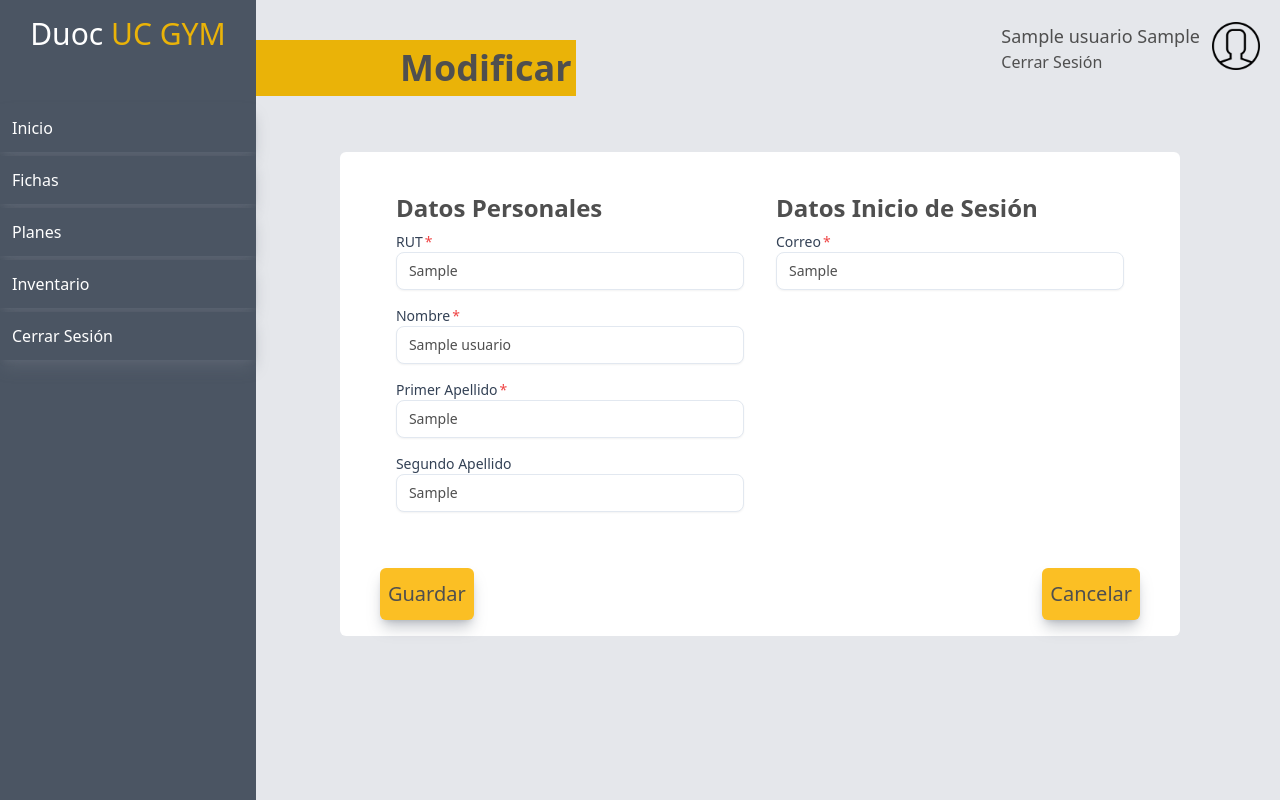
After one commit to GonzaBah/DuocUCGYM, a Django app: page /m_alumno in a window 1280 px wide. The commit adds this page. Run offline with Django 4.2, Linux system fonts and the light colour scheme; a user stored in the database is signed in; tables that the repository leaves empty hold one stand-in row (values such as "Sample post"); style sheets or scripts are compiled from the project's sources; some libraries are stand-ins or nearby versions.

Commit message:
Modificar perfil

```diff
--- a/duoc_gym/settings.py
+++ b/duoc_gym/settings.py
@@ -13,8 +13,7 @@ https://docs.djangoproject.com/en/4.2/ref/settings/
 from pathlib import Path
 import os
 import cx_Oracle
-cx_Oracle.init_oracle_client(lib_dir="C:\oracle\instantclient_19_19",
-                             config_dir="C:\secrets")
+cx_Oracle.init_oracle_client(lib_dir=r"C:\oracle\instantclient_21_10")
 # Build paths inside the project like this: BASE_DIR / 'subdir'.
 BASE_DIR = Path(__file__).resolve().parent.parent
 
@@ -29,6 +28,9 @@ SECRET_KEY = 'django-insecure--1i05=)3@ck)8=3$$cb4hl^nkf-_q7)q@szj0g4g5jnjobj@y%
 DEBUG = True
 
 ALLOWED_HOSTS = []
+
+#Messages
+MESSAGE_STORAGE = "django.contrib.messages.storage.cookie.CookieStorage"
 
 
 # Application definition
--- /dev/null
+++ b/gym/templates/duoc_gym/frmAlumnosModificar.html
@@ -0,0 +1,115 @@
+{% extends "duoc_gym/include/base.html" %}
+
+{% load static %}
+
+{% block titulo %}
+<title>Registrarse</title>
+{% endblock titulo %}
+
+{% block tituloBar %}
+Modificar
+{% endblock tituloBar %}
+
+{% block cuerpo %}
+<div class="flex flex-wrap justify-center w-full">
+    <div class="flex flex-wrap justify-center justify-items-center bg-white rounded-md mt-4  ">
+        <form id="signup" action="{% url 'm_perfil_auth' %}" method="POST" enctype="multipart/form-data">
+            {% csrf_token %}
+            <div class="flex justify-items-center p-10">
+
+                <div class="flex  justify-center ">
+
+                    <div class="flex flex-wrap justify-start w-full mx-2 px-2">
+
+                        <div class="text-2xl font-bold">
+                            <label>Datos Personales</label>
+                        </div>
+                        <div class="flex-col flex-wrap justify-evenly w-full ">
+                            <div class="py-2">
+                                <label
+                                    class="border-gray-900 after:content-['*'] after:ml-0.5 after:text-red-500 block text-sm font-medium text-slate-700"
+                                    for="">RUT</label>
+                                <input name="user.rut" class="px-3 py-2 bg-white border shadow-sm border-slate-200 placeholder-slate-400 focus:outline-none focus:border-sky-500 focus:ring-sky-500 block w-full rounded-lg sm:text-sm focus:ring-1 contrast-more:border-slate-400 contrast-more:placeholder-slate-500" type="text" value="{{ userInfo.rut }}" />
+
+                            </div>
+
+                            <div class="py-2">
+                                <label
+                                    class="border-gray-900 after:content-['*'] after:ml-0.5 after:text-red-500 block text-sm font-medium text-slate-700"
+                                    for="">Nombre</label>
+                                <input name="user.nombre" class="px-3 py-2 bg-white border shadow-sm border-slate-200 placeholder-slate-400 focus:outline-none focus:border-sky-500 focus:ring-sky-500 block w-full rounded-lg sm:text-sm focus:ring-1 contrast-more:border-slate-400 contrast-more:placeholder-slate-500" type="text" value="{{ userInfo.nombre }}" />
+                            </div>
+
+                            <div class="py-2">
+                                <label
+                                    class="border-gray-900 after:content-['*'] after:ml-0.5 after:text-red-500 block text-sm font-medium text-slate-700"
+                                    for="">Primer Apellido</label>
+                                <input name="user.apellido1" class="px-3 py-2 bg-white border shadow-sm border-slate-200 placeholder-slate-400 focus:outline-none focus:border-sky-500 focus:ring-sky-500 block w-full rounded-lg sm:text-sm focus:ring-1 contrast-more:border-slate-400 contrast-more:placeholder-slate-500" type="text" value="{{ userInfo.apellido1 }}" />
+                            </div>
+
+                            <div class="py-2">
+                                <label
+                                    class="border-gray-900 after:ml-0.5 after:text-red-500 block text-sm font-medium text-slate-700"
+                                    for="">Segundo Apellido</label>
+                                    <input name="user.apellido2" class="px-3 py-2 bg-white border shadow-sm border-slate-200 placeholder-slate-400 focus:outline-none focus:border-sky-500 focus:ring-sky-500 block w-full rounded-lg sm:text-sm focus:ring-1 contrast-more:border-slate-400 contrast-more:placeholder-slate-500" type="text" value="{{ userInfo.apellido2 }}" />
+                            </div>
+                        </div>
+
+
+                    </div>
+
+                    <div class="flex-col  flex-wrap justify-end w-full mx-2 px-2">
+                        <div class=" text-2xl font-bold  ">
+                            <label>Datos Inicio de Sesión</label>
+                        </div>
+                        <div class="flex-col flex-wrap justify-evenly w-full">
+                            <div class="py-2">
+                                <label
+                                class="border-gray-900 after:content-['*'] after:ml-0.5 after:text-red-500 block text-sm font-medium text-slate-700"
+                                for="">Correo</label>
+                                <input name="user.correo" class="px-3 py-2 bg-white border shadow-sm border-slate-200 placeholder-slate-400 focus:outline-none focus:border-sky-500 focus:ring-sky-500 block w-full rounded-lg sm:text-sm focus:ring-1 contrast-more:border-slate-400 contrast-more:placeholder-slate-500" type="text" value="{{ userInfo.correo }}" />
+                            </div>
+
+                        </div>
+                    </div>
+
+
+
+
+
+                </div>
+
+
+
+            </div>
+            <div class="flex justify-center mx-10">
+                <div class="flex justify-between w-full">
+                    <button id='btnSubmit' type='submit'
+                        class="bg-amber-400 hover:bg-amber-500 p-3 px-2 text-xl my-2 rounded-md focus:ring-2 ring-yellow-200 shadow-lg shadow-gray-500/40  transition ease-in-out hover:-translate-y-1 hover:scale-110 duration-300">
+                        Guardar
+                    </button>
+                    <button type="reset"
+                        class="bg-amber-400 hover:bg-amber-500 p-3 px-2 text-xl my-2 rounded-md focus:ring-2 ring-yellow-200 shadow-lg shadow-gray-500/40  transition ease-in-out hover:-translate-y-1 hover:scale-110 duration-300">
+                        Cancelar
+                    </button>
+                </div>
+
+            </div>
+
+
+            <div class="pt-2">
+
+            </div>
+        </form>
+    </div>
+
+
+</div>
+{% comment %} <script>
+    document.addEventListener("btnSubmit", function(event) {
+        // Todo lo que vaya aqui se ejecutará cuando cargue la página
+        console.log("{{signupForm.cleaned_data.get('nombre')}}")
+    });
+
+</script> {% endcomment %}
+{% endblock cuerpo %}
--- a/gym/templates/duoc_gym/include/base.html
+++ b/gym/templates/duoc_gym/include/base.html
@@ -42,8 +42,32 @@
                             </div>
                         </div>
                     </div>
-                    <div  class="grid h-5/6 justify-items-center p-10">      <!-- post titulo y usuario configs (invisible) -->
-                        {% block cuerpo %}{% endblock cuerpo %}
+                    <div  class="grid h-auto justify-items-center p-10">      <!-- post titulo y usuario configs (invisible) -->
+                        {% block cuerpo %}
+
+
+
+                        <script src="https://cdn.jsdelivr.net/npm/sweetalert2@11"></script>
+                        {% if messages%}
+
+                            {% for m in messages %}
+
+                                <script>
+                                    Swal.fire({
+                                        "title": "EJEMPLO",
+                                        "text": "{{m}}",
+                                        "icon": "success"
+                                    })
+                                </script>
+
+                            {% endfor%}
+
+                        {% endif%}
+
+
+
+
+                        {% endblock cuerpo %}
                     </div>
                 </div>
             </div>
--- a/gym/templates/duoc_gym/include/sideBar.html
+++ b/gym/templates/duoc_gym/include/sideBar.html
@@ -37,7 +37,7 @@
                             Mis Reservas
                         </li>
                     </a>
-                    <a class="capitalize text-1xl truncate" href="{% url 'mi_perfil' user %}">
+                    <a class="capitalize text-1xl truncate" href="{% url 'mi_perfil' %}">
                         <li
                         class="bg-gray-600 hover:bg-gray-500 p-3 my-1 shadow-lg shadow-gray-500/40  transition ease-in-out hover:-translate-y-1 hover:scale-110 duration-300 w-full text-white hover:text-yellow-500">
                             Mi Perfil
--- a/gym/templates/duoc_gym/inventarioMaquinas.html
+++ b/gym/templates/duoc_gym/inventarioMaquinas.html
@@ -101,7 +101,7 @@ Lista Maquinas
         </div>
 
         <div class="flex justify-center w-full">
-            <div class="flex justify-center h-3/6">
+            <div class="flex justify-center h-28">
                 <button
                 class="bg-amber-400 hover:bg-amber-500 p-3 text-xl rounded-md shadow-lg shadow-gray-500/40  transition ease-in-out hover:-translate-y-1 hover:scale-110 duration-300 my-8">
                 <a href="{% url 'docente' %}" class="">Volver</a>
--- a/gym/urls.py
+++ b/gym/urls.py
@@ -24,7 +24,7 @@ urlpatterns = [
     path('signup_auth', signup_view, name='signup_auth'),
     path('socios_reg', socio_reg, name='socios_registrarse'),
     path('suscribir_plan/<str:user>/<int:plan>', suscribir_plan, name='suscribir_plan'),
-    path('mi_perfil/<str:user>',mi_perfil, name='mi_perfil'),
+    path('mi_perfil',mi_perfil, name='mi_perfil'),
 
     path('docente', index_docente, name='docente'),
     path('lista_alumnos', lista_alumnos, name='lista'),
@@ -43,5 +43,8 @@ urlpatterns = [
 
     path('prepa_alumno',prepa_alumno, name='p_alumno'),
     path('descripcion_plan', desc_plan, name='d_plan'),
-    path('miplan/<str:user>', list_plan, name='l_plan')
+    path('miplan/<str:user>', list_plan, name='l_plan'),
+
+    path('m_alumno', mod_alumno, name='mAlumno'),
+    path('m_perfil_auth', mod_perfil_auth, name='m_perfil_auth'),
  ]
--- a/gym/views.py
+++ b/gym/views.py
@@ -7,6 +7,7 @@ from .forms import *
 from django.contrib.auth import authenticate, get_user_model, login, logout
 from django.shortcuts import redirect, render
 import os
+from django.contrib import messages
 
 # Create your views here.
 
@@ -54,6 +55,10 @@ def signup_view(request):
 def logout_view(request):
     logout(request)
     return redirect('index')
+
+def eliminar(request,id):
+    messages.success(request, "desea eliminar nombreEntidad?")
+
 
 def socio_view(request):
     try:
@@ -184,9 +189,73 @@ def suscribir_plan(request, user, plan):
         return redirect('plan')
 
 @login_required(login_url='login')
-def mi_perfil(request, user):
-    usuario = Usuario.objects.get(correo=user)
+def mi_perfil(request):
+    usuario = Usuario.objects.get(correo=request.user)
+
+    try:
+        contexto = {
+            "socioInfo": Socio.objects.get(usuario=usuario)
+        }
+        return render(request,'duoc_gym/miPerfil.html', contexto)
+    except:
+        return render(request, 'duoc_gym/miPerfil.html')
+
+@login_required(login_url='login')
+def mod_alumno(request):
     contexto = {
-        "socioInfo": Socio.objects.get(usuario=usuario)
+        "userInfo": Usuario.objects.get(correo=request.user)
     }
-    return render(request,'duoc_gym/miPerfil.html', contexto)
+    return render(request, 'duoc_gym/frmAlumnosModificar.html', contexto)
+
+def mod_perfil_auth(request):
+
+    user = get_user_model().objects.get(rut=request.user.rut)
+
+    user.rut = request.POST.get('user.rut')
+    user.email = request.POST.get('user.correo')
+    user.name = request.POST.get('user.nombre')
+    user.lastname1 = request.POST.get('user.apellido1')
+    user.lastname2 = request.POST.get('user.apellido2')
+
+
+
+    user.save()
+    return redirect('mi_perfil')
+
+def mod_plan_auth(request):
+
+
+    rut = request.POST.get('rut')
+    email = request.POST.get('correo')
+    name = request.POST.get('nombre')
+    lastname1 = request.POST.get('apellido1')
+    lastname2 = request.POST.get('apellido2')
+
+    user = get_user_model().objects.update_or_create(
+        rut=rut,
+        correo=email,
+        nombre=name,
+        apellido1=lastname1,
+        apellido2=lastname2
+    )
+    user.save()
+    return redirect('mi_perfil')
+
+def mod_inventario_auth(request):
+
+
+    rut = request.POST.get('rut')
+    email = request.POST.get('correo')
+    name = request.POST.get('nombre')
+    lastname1 = request.POST.get('apellido1')
+    lastname2 = request.POST.get('apellido2')
+
+    user = get_user_model().objects.update_or_create(
+        rut=rut,
+        correo=email,
+        nombre=name,
+        apellido1=lastname1,
+        apellido2=lastname2
+    )
+    user.save()
+    return redirect('miPerfil')
```
Also changed, not shown: gym/forms.py (+44 -0 lines), gym/templates/duoc_gym/listaAlumnos.html (+25 -12 lines), gym/templates/duoc_gym/miPerfil.html (+7 -8 lines), gym/templates/duoc_gym/frmInventarioModificar.html (added), gym/templates/duoc_gym/frmPlanesModificar.html (added).
